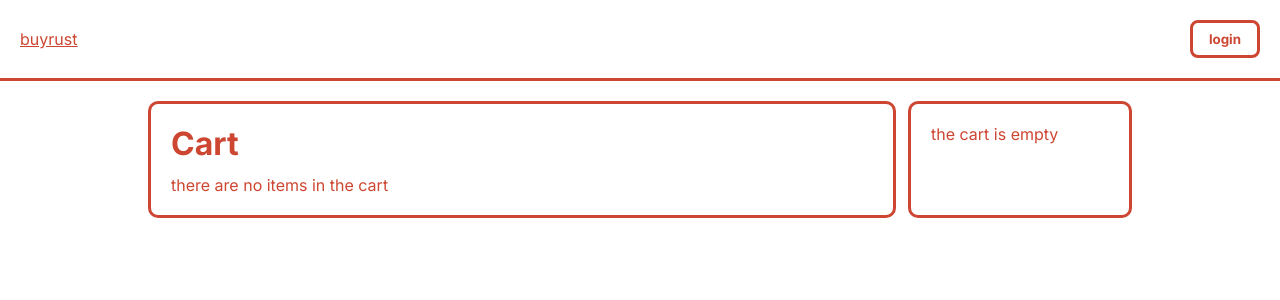
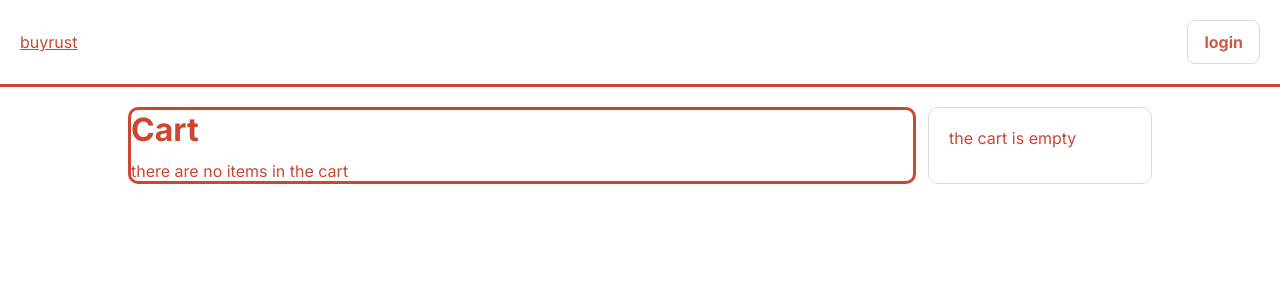
Before and after one commit to ddanielsantos/rust-commerce, a Next.js app in the folder frontend/: page /cart in a window 1280 px wide. Shown: the top 300 px of the page. Built offline with nearby package versions, Linux system fonts and the light colour scheme.

Commit message:
feat: standardize spaces

```diff
--- a/frontend/pages/cart/index.tsx
+++ b/frontend/pages/cart/index.tsx
@@ -58,16 +58,7 @@ const CartTotalSum = () => {
 	const { numberOfItems } = useCart()
 
 	return (
-		<Box
-			css={{
-				border: '3px solid $rust100',
-				borderRadius: 10,
-				p: '$3',
-				'@bp1': {
-					p: '$5',
-				},
-			}}
-		>
+		<Box type='spaced' border={'grey'}>
 			{numberOfItems === 0 ? (
 				<Text>the cart is empty</Text>
 			) : (
@@ -88,6 +79,7 @@ const CartPage: NextPage = () => {
 		>
 			<Header />
 			<Flex
+				type='spaced'
 				justify='center'
 				css={{
 					width: '100%',
@@ -100,9 +92,7 @@ const CartPage: NextPage = () => {
 						g: '$3',
 						gridTemplateColumns: '1fr',
 
-						p: '$3',
 						'@bp1': {
-							p: '$5',
 							gridTemplateColumns: '1fr $3xs',
 						},
 					}}
@@ -114,10 +104,6 @@ const CartPage: NextPage = () => {
 							borderRadius: 10,
 
 							g: '$3',
-							p: '$3',
-							'@bp1': {
-								p: '$5',
-							},
 						}}
 					>
 						<Heading>Cart</Heading>
--- a/frontend/src/components/Header/Header.tsx
+++ b/frontend/src/components/Header/Header.tsx
@@ -10,15 +10,12 @@ export const Header = () => {
 
 	return (
 		<Flex
+			type='spaced'
 			justify={'between'}
 			align={'center'}
 			css={{
 				borderBottom: '3px solid $rust100',
 				width: '100%',
-				p: '$3',
-				'@bp1': {
-					p: '$5',
-				},
 			}}
 		>
 			<NextLink href={'/product/1'}>
--- a/frontend/src/ui/Box.tsx
+++ b/frontend/src/ui/Box.tsx
@@ -2,4 +2,34 @@ import { styled } from './stitches.config'
 
 export const Box = styled('div', {
 	boxSizing: 'border-box',
+
+	variants: {
+		type: {
+			unspaced: {
+				p: 0,
+				'@bp1': {
+					p: 0,
+				},
+			},
+
+			spaced: {
+				p: '$4',
+				'@bp1': {
+					p: '$5',
+				},
+			},
+		},
+
+		border: {
+			none: {},
+			grey: {
+				border: '1px solid Gainsboro',
+				borderRadius: 10,
+			},
+		},
+	},
+
+	defaultVariants: {
+		type: 'unspaced',
+	},
 })
--- a/frontend/src/ui/Button.tsx
+++ b/frontend/src/ui/Button.tsx
@@ -2,11 +2,12 @@ import { styled } from './stitches.config'
 
 export const Button = styled('button', {
 	fontWeight: 700,
+	fontSize: 'medium',
 	fontFamily: 'Inter',
 	borderRadius: '$lg',
-	padding: '0.5rem 1rem',
+	padding: '0.7rem 1rem',
 	transition: 'ease 0.4s',
-	border: '3px solid $rust100',
+	border: '1px solid',
 
 	'&:focus': {
 		outline: '3px solid #4299E1',
@@ -19,31 +20,33 @@ export const Button = styled('button', {
 	variants: {
 		variant: {
 			primary: {
-				backgroundColor: '$rust100',
+				backgroundColor: '$rust90',
 				color: 'White',
 
 				'&:hover': {
 					backgroundColor: 'White',
-					color: '$rust100',
+					color: '$rust90',
 				},
 
 				'&:hover:active': {
-					backgroundColor: '$rust100',
+					backgroundColor: '$rust90',
 					color: 'White',
 				},
 			},
 			secondary: {
 				backgroundColor: 'White',
-				color: '$rust100',
+				color: '$rust90',
+				borderColor: 'Gainsboro',
 
 				'&:hover': {
-					backgroundColor: '$rust100',
+					backgroundColor: '$rust90',
 					color: 'White',
+					borderColor: '$rust90',
 				},
 
 				'&:hover:active': {
 					backgroundColor: 'White',
-					color: '$rust100',
+					color: '$rust90',
 				},
 			},
 		},
--- a/frontend/src/ui/Flex.tsx
+++ b/frontend/src/ui/Flex.tsx
@@ -1,7 +1,7 @@
 import { styled } from './stitches.config'
+import { Box } from './Box'
 
-export const Flex = styled('div', {
-	boxSizing: 'border-box',
+export const Flex = styled(Box, {
 	display: 'flex',
 	variants: {
 		direction: {
--- a/frontend/src/ui/Grid.tsx
+++ b/frontend/src/ui/Grid.tsx
@@ -1,7 +1,7 @@
 import { styled } from './stitches.config'
+import { Box } from './Box'
 
-export const Grid = styled('div', {
-	boxSizing: 'border-box',
+export const Grid = styled(Box, {
 	display: 'grid',
 	width: '100%',
 
--- a/frontend/src/ui/Input.tsx
+++ b/frontend/src/ui/Input.tsx
@@ -4,8 +4,8 @@ export const Input = styled('input', {
 	fontFamily: 'Inter',
 	fontWeight: 700,
 	color: '$rust100',
-	padding: '0.5rem 1rem',
-	border: '3px solid $rust100',
+	padding: '0.7rem 1rem',
+	border: 'none',
 	borderRadius: '$lg',
 
 	'&:focus': {
```
Also changed, not shown: frontend/pages/product/[id].tsx (+4 -6 lines), frontend/src/components/CalculateFreight/CalculateFreight.tsx (+9 -5 lines).
